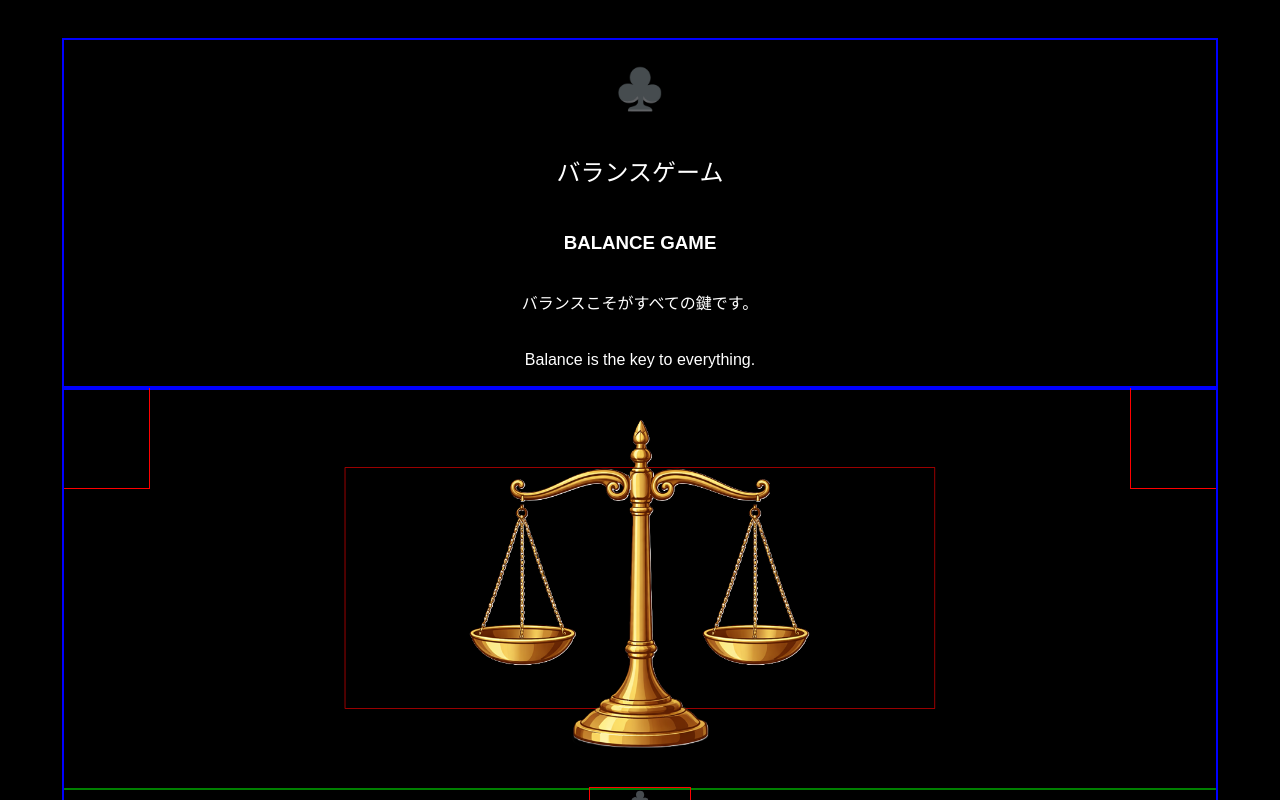
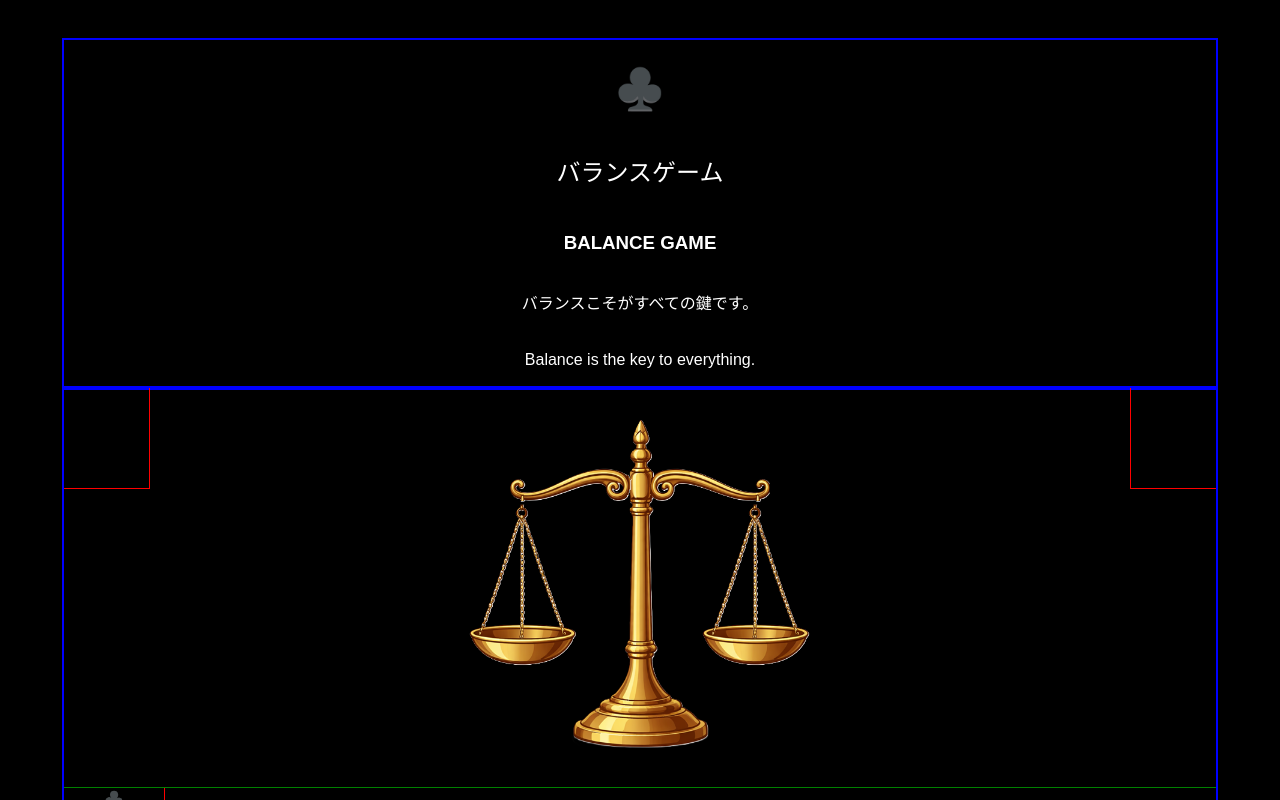
Before and after one commit to Maximus112901/valentines_card_website, a React (Vite) app: page / in a window 1280 px wide. Both pictures are taken after a click on the button "♣️". Shown: the top 800 px of the page. Built offline with nearby package versions, Linux system fonts and the light colour scheme.

Commit message:
[dev/alice-in-borderland-clubs] Update scale movement

```diff
--- a/src/frameworks_and_drivers/web/pages/clubs_page_components/ClubsGame.module.css
+++ b/src/frameworks_and_drivers/web/pages/clubs_page_components/ClubsGame.module.css
@@ -1,11 +1,9 @@
-.gameArea {
-    outline: 2px solid green;
+.scaleArea {
     display: flex;
     width: 100%;
 }
 
 .scale {
-    outline: 1px solid red;
     position: relative;
     height: 50vh;
     width: 100%;
@@ -19,3 +17,9 @@
 .scale>* {
     position: absolute;
 }
+
+.ownedCardsArea {
+    outline: 1px solid green;
+    display: flex;
+    width: 100%;
+}
--- a/src/frameworks_and_drivers/web/pages/clubs_page_components/ClubsGame.tsx
+++ b/src/frameworks_and_drivers/web/pages/clubs_page_components/ClubsGame.tsx
@@ -58,11 +58,13 @@ export function ClubsGame() {
     const angle = maxAngle * balanceRatio; // e.g. -15 to +15 degrees
 
     // Move plates based on see saw
-
+    const radians = (angle * Math.PI) / 180;
+    const plateDistance = 180; // distance from pivot (px)
+    const plateYOffset = Math.sin(radians) * plateDistance;
 
     return (
         <DndProvider backend={HTML5Backend}>
-            <div className={styles.gameArea}>
+            <div className={styles.scaleArea}>
                 <SeeSawSide side="left" onDrop={handleDrop}>
                     {leftSideCards.map((suit) => (
                         <DraggableCard key={suit} suit={suit} />
@@ -84,14 +86,14 @@ export function ClubsGame() {
                     </div>
                     <div className={styles.plateImgLeft}
                         style={{
-                            transform: `translate(-105%)`,
+                            transform: `translate(-105%, ${-plateYOffset}px)`,
                             transition: 'transform 0.3s ease',
                         }}>
                         <img src={plateImg} />
                     </div>
                     <div className={styles.plateImgRight}
                         style={{
-                            transform: `translate(105%)`,
+                            transform: `translate(105%, ${plateYOffset}px)`,
                             transition: 'transform 0.3s ease',
                         }}>
                         <img src={plateImg} />
@@ -105,11 +107,13 @@ export function ClubsGame() {
                 </SeeSawSide>
             </div>
 
-            <SeeSawSide side="bottom" onDrop={handleDrop}>
-                {ownedCards.map((suit) => (
-                    <DraggableCard key={suit} suit={suit} />
-                ))}
-            </SeeSawSide>
+            <div className={styles.ownedCardsArea}>
+                <SeeSawSide side="bottom" onDrop={handleDrop}>
+                    {ownedCards.map((suit) => (
+                        <DraggableCard key={suit} suit={suit} />
+                    ))}
+                </SeeSawSide>
+            </div>
         </DndProvider>
     );
 }
```
